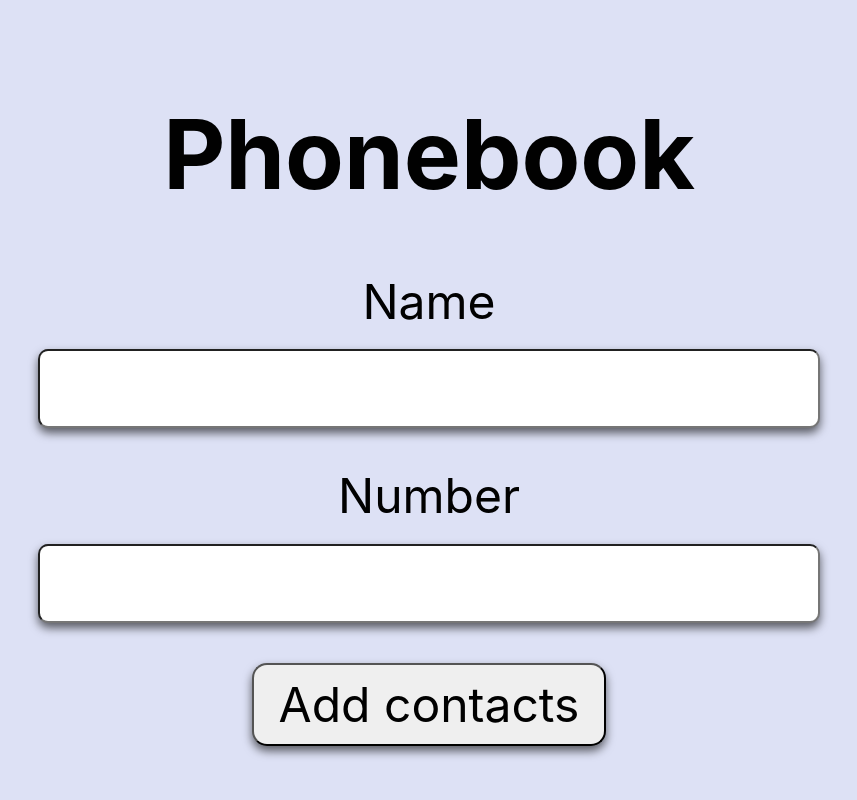
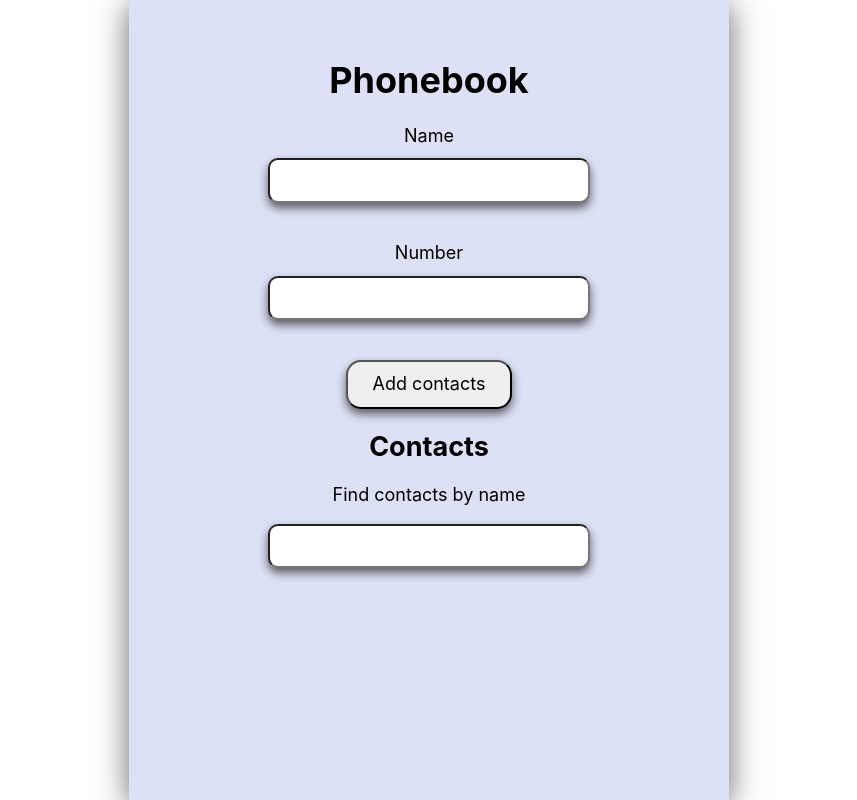
Before and after one commit to Maryna-Hemb/goit-react-hw-02-phonebook, a React (Create React App) app: page / in a window 1280 px wide. Shown: the top 800 px of the page, without its empty margins (211-1068 px from the left). Built offline with nearby package versions, Linux system fonts and the light colour scheme.

Commit message:
feat: change styles

```diff
--- a/src/components/App.jsx
+++ b/src/components/App.jsx
@@ -5,6 +5,7 @@ import { Layout } from './Layout.styled';
 import { ContactForm } from './contactForm/ContactForm';
 import { ContactList } from './contactList/ContactList';
 import { Filter } from './filter/Filter';
+import { TitleH1 } from './App.styled';
 
 export class App extends Component {
   state = {
@@ -55,7 +56,7 @@ export class App extends Component {
     const { contacts, filter } = this.state;
     return (
       <Layout>
-        <h1>Phonebook</h1>
+        <TitleH1>Phonebook</TitleH1>
         <ContactForm onAddNewContact={this.addContact} />
 
         <h2>Contacts</h2>
--- /dev/null
+++ b/src/components/App.styled.jsx
@@ -0,0 +1,11 @@
+import styled from 'styled-components';
+
+const TitleH1 = styled.h1`
+  font-size: 36px;
+`;
+
+export { TitleH1 };
+
+const TitleH2 = styled.h2`
+  font-size: 32px;
+`;
--- a/src/components/Layout.styled.jsx
+++ b/src/components/Layout.styled.jsx
@@ -1,12 +1,12 @@
 import styled from 'styled-components';
 
 export const Layout = styled.div`
-  width: 100vw;
+  width: 600px;
   min-height: 100vh;
-  padding: 35px;
+  padding: 36px;
   margin-left: auto;
   margin-right: auto;
-  font-size: 3em;
+  font-size: 18px;
   text-align: center;
   background-color: #dde1f5;
   color: #010101;
--- a/src/components/contactForm/ContactForm.styled.jsx
+++ b/src/components/contactForm/ContactForm.styled.jsx
@@ -13,8 +13,7 @@ const Label = styled.label`
 `;
 
 const InputName = styled.p`
-  font-size: 2, 8em;
-  margin: 0 0 20px;
+  margin: 0 0 12px;
 `;
 
 const Button = styled.button`
@@ -22,7 +21,6 @@ const Button = styled.button`
   padding: 12px 25px;
   margin-right: auto;
   margin-left: auto;
-  font-size: 2, 8em;
   border-radius: 15px;
   box-shadow: rgba(0, 0, 0, 0.6) 0px 5px 10px;
   &:hover,
--- a/src/components/contactList/ContactList.styled.jsx
+++ b/src/components/contactList/ContactList.styled.jsx
@@ -1,7 +1,7 @@
 import styled from 'styled-components';
 
 const List = styled.ul`
-  padding: 3em;
+  padding: 20px;
 `;
 
 const ListItem = styled.li`
--- a/src/components/contactListItem/ContactListItem.jsx
+++ b/src/components/contactListItem/ContactListItem.jsx
@@ -4,10 +4,7 @@ import { Span, Div, Button } from './ContactListItem.styled';
 export const ContactListItem = ({ id, name, number, onDeleteContact }) => {
   return (
     <>
-      <Div>
-        {name}:<Span>{number}</Span>
-      </Div>
-
+      {name}: {number}
       <Button type="button" onClick={() => onDeleteContact(id)}>
         Delete
       </Button>
--- a/src/components/contactListItem/ContactListItem.styled.jsx
+++ b/src/components/contactListItem/ContactListItem.styled.jsx
@@ -2,11 +2,10 @@ import styled from 'styled-components';
 
 const Div = styled.div``;
 const Span = styled.span`
-  margin-left: 25px;
+  margin-left: 20px;
 `;
 const Button = styled.button`
   padding: 12px 25px;
-  font-size: 2, 8em;
   border-radius: 15px;
   box-shadow: rgba(0, 0, 0, 0.6) 0px 5px 10px;
   &:hover,
```
